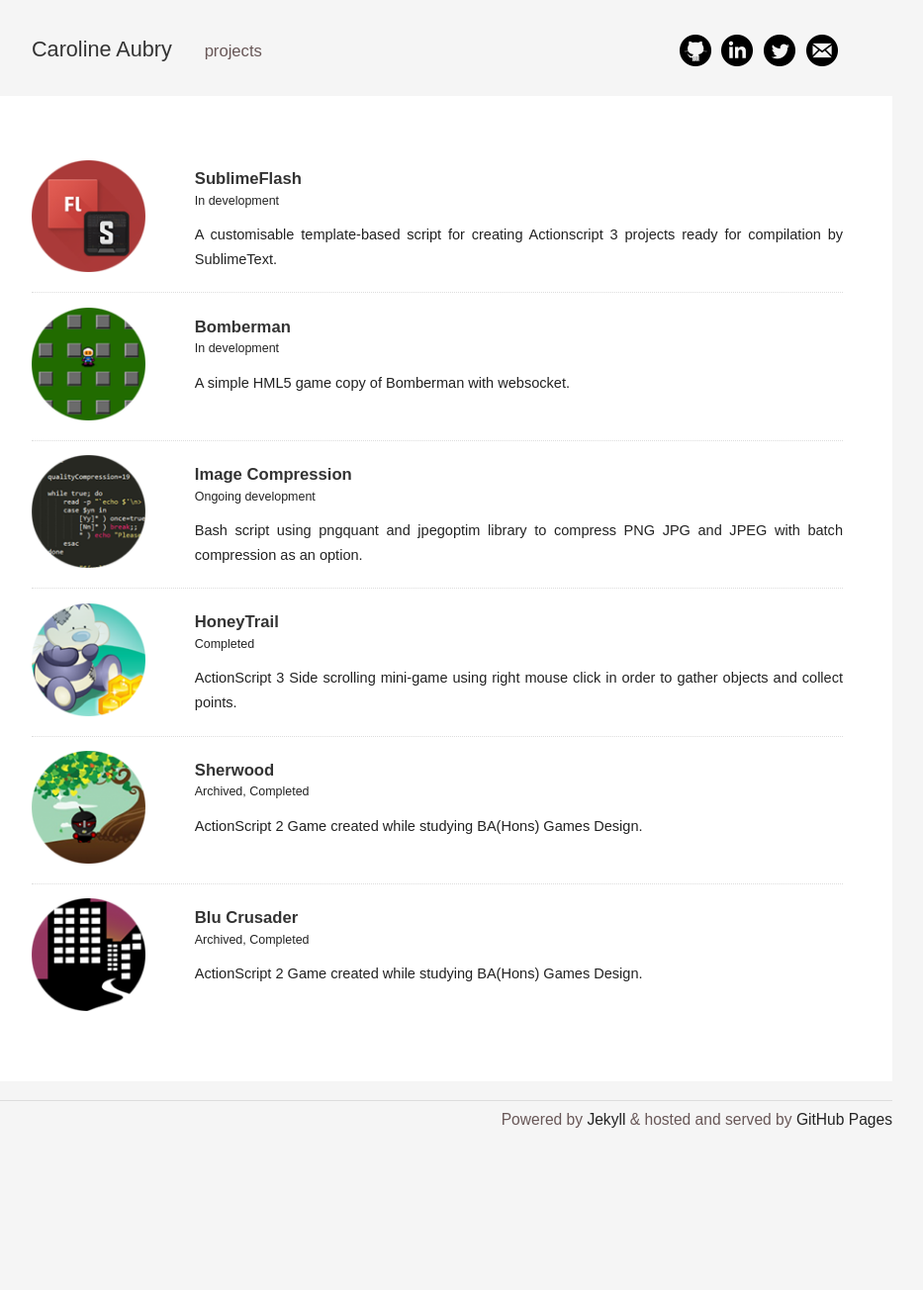
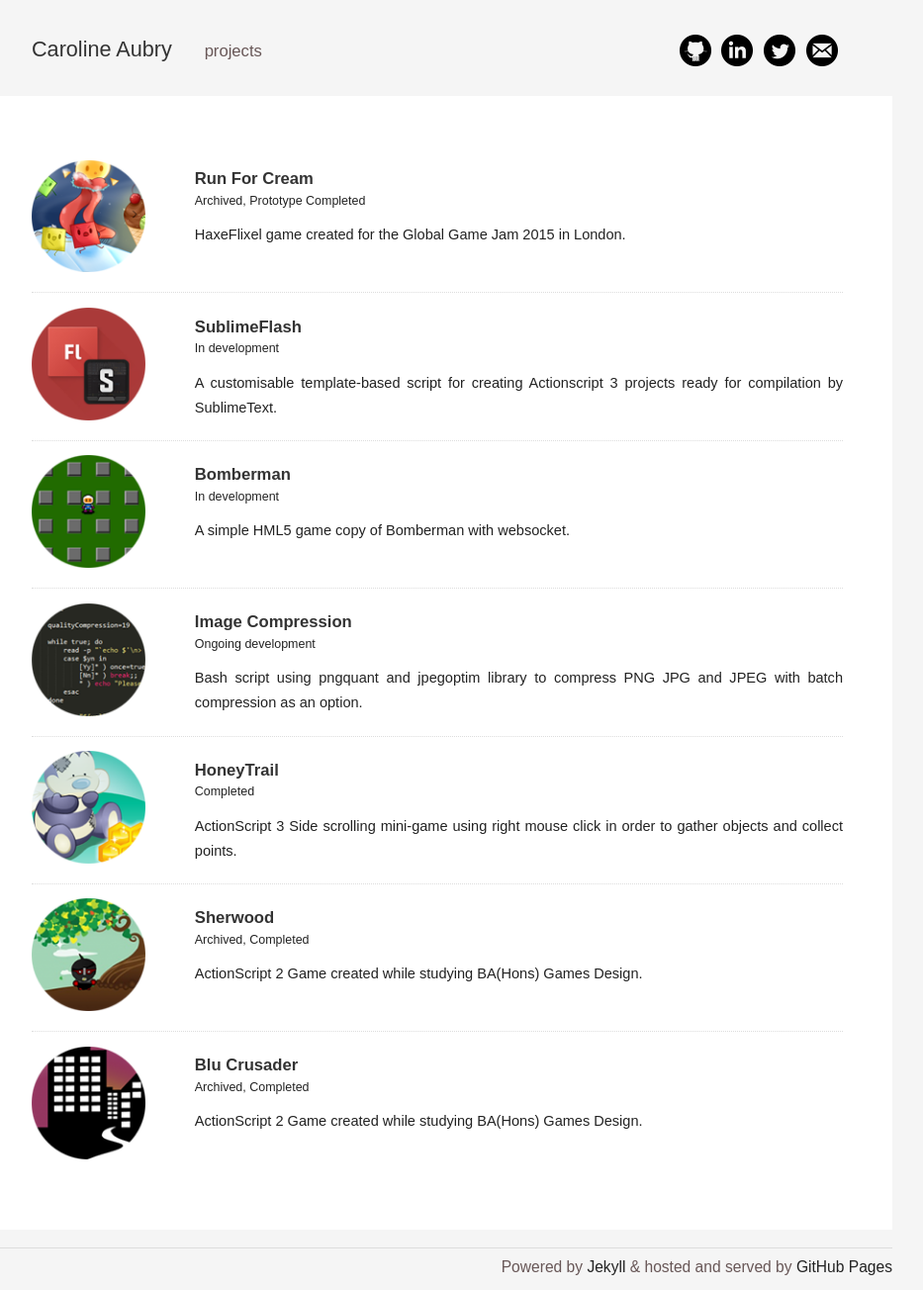
Before and after one commit to caubry/caubry.github.io, a Jekyll site: the page built from projects/index.html, in a window 1280 px wide. Shown: the whole page at 99% size, without its empty margins (198-1131 px from the left). Built offline with Jekyll 4.4.1, drawn with Linux system fonts in a browser that asks for light colours; some web fonts are replaced; before the commit the page ends 1155 px from its top, so only the background shows below that.

Commit message:
New project added

```diff
--- a/_data/projects.yml
+++ b/_data/projects.yml
@@ -1,3 +1,10 @@
+- name: Run For Cream
+  image: /images/runforcream.png
+  link: /runforcream
+  status: Prototype Completed
+  folder: Archived
+  description: HaxeFlixel game created for the Global Game Jam 2015 in London.
+
 - name: SublimeFlash
   image: /images/sublimeflash.png
   link: https://github.com/caubry/SublimeFlash
--- /dev/null
+++ b/runforcream/index.html
@@ -0,0 +1,5 @@
+---
+layout: default
+---
+
+<embed width="1280" height="720" wmode="transparent" src="/assets/runforcream.swf"></embed>
```
Also changed, not shown: images/runforcream.png (added), 1 other file.
